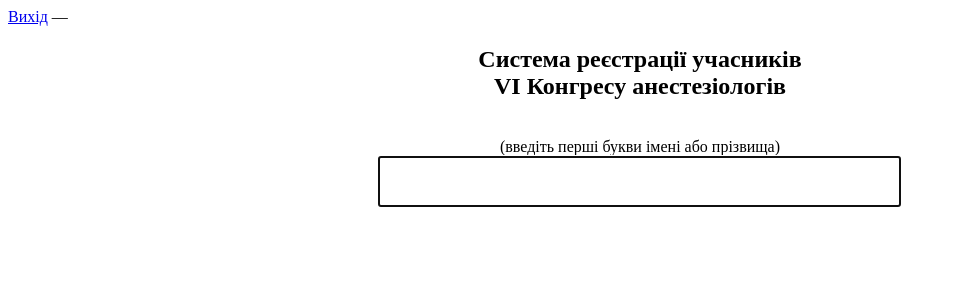
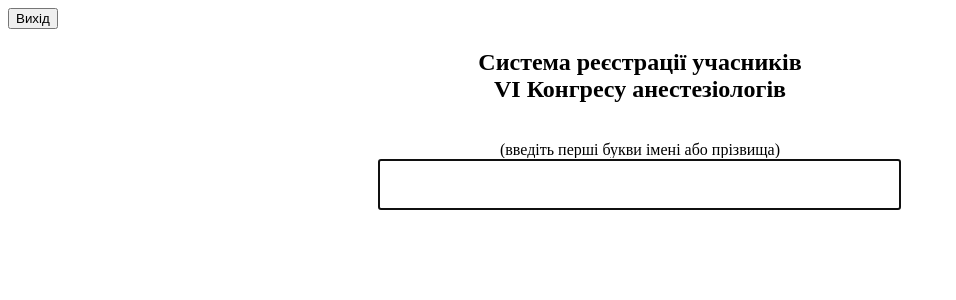
Before and after one commit to orestv/congress_attendees, a Flask app: template templates/index.html in a window 1280 px wide. Shown: the top 300 px of the page, without its empty margins (0-956 px from the left). Run offline with Flask 2, Linux system fonts and the light colour scheme; the template is opened without the code that fills it, so the values that code supplies are empty.

Commit message:
Navigation links are now buttons

```diff
--- a/templates/base.html
+++ b/templates/base.html
@@ -7,11 +7,11 @@
 	{% endblock %}
 </head>
 <body>
-	<a href="/logout" title="">Вихід</a> &#8212; {{user.firstname}} {{user.lastname}}
+	<input type="button" value="Вихід" onclick="window.location.href = '/logout'">
+	{{user.firstname}} {{user.lastname}}
     {% if user.is_admin %}
-        <a style="float: right" href="/dashboard" title="">
-            Адміністрування
-        </a>
+    	<input type="button" style="float: right" value="Адміністрування"
+    		onclick="window.location.href='/dashboard'">
     {% endif %}
     <div class="globalTitle">
     	<h2>Система реєстрації учасників <br>
```
